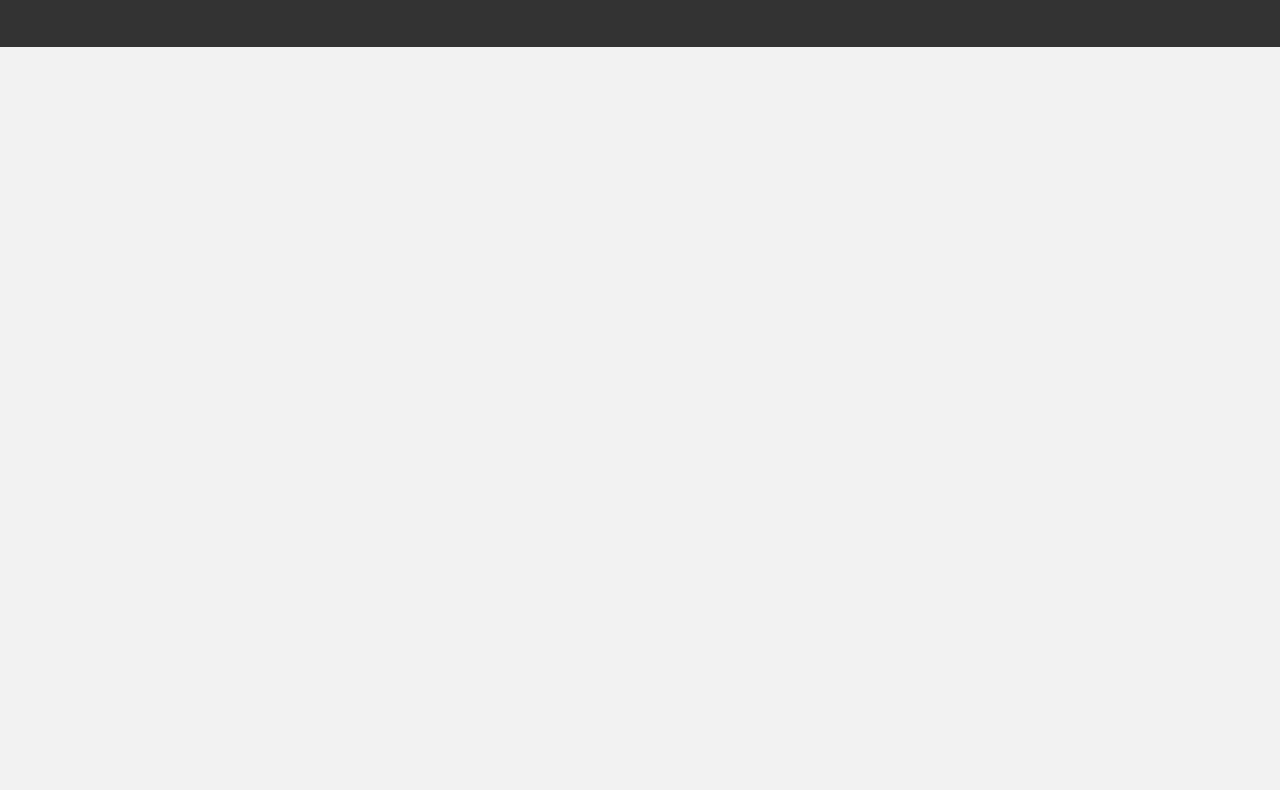
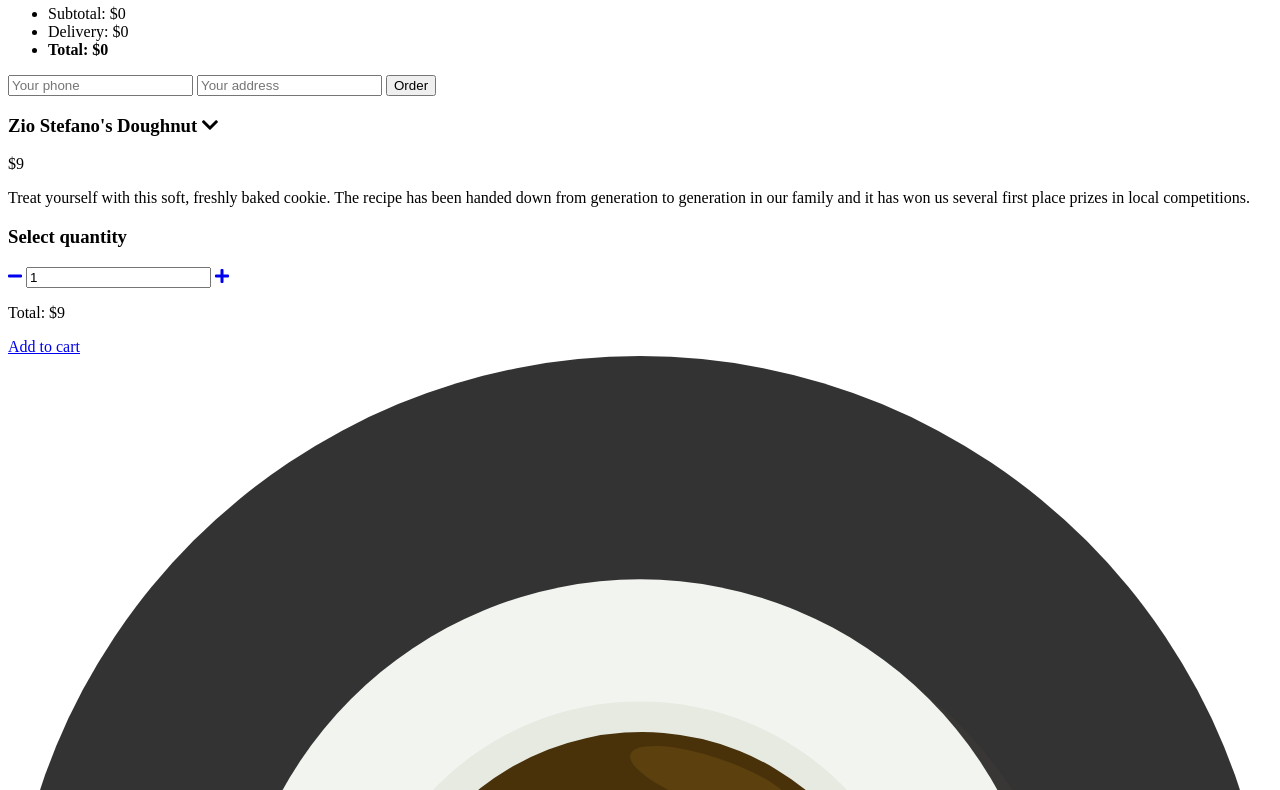
Before and after one commit to MateuszCrono/Project-Pizzeria, a website: page src/index.html in a window 1280 px wide. Shown: the part 156-946 px from the top of the page. Before the commit the page ends 800 px from the top, so only its background shows below. Drawn offline with nearby package versions, Linux system fonts and the light colour scheme; files that its build step writes are made by us from their sources.

Commit message:
finished rendering Product

```diff
--- a/src/js/script.js
+++ b/src/js/script.js
@@ -52,16 +52,61 @@
     menuProduct: Handlebars.compile(document.querySelector(select.templateOf.menuProduct).innerHTML),
   };
 
+  class Product {
+    constructor (id, data) {
+
+      const thisProduct = this;
+
+      thisProduct.id = id;
+      thisProduct.data = data;
+
+      thisProduct.renderInMenu();
+
+      console.log('new Product', thisProduct)
+
+    }
+    renderInMenu() {
+      const thisProduct = this;
+
+      //generate HTML based on template //
+      const generatedHTML = templates.menuProduct(thisProduct.data);
+      //Create element using utils.createElementfromHTML //
+      thisProduct.element = utils.createDOMFromHTML(generatedHTML);
+      // find menu container //
+      const menuContainer = document.querySelector(select.containerOf.menu);
+      //add element to menu //
+      menuContainer.appendChild(thisProduct.element);
+    }
+
+  }
+
+
   const app = {
-    init: function(){
+    initMenu: function(){
+      const thisApp = this;
+      console.log('ThisApp Data', thisApp.data);
+      for (let productData in thisApp.data.products) {
+        new Product(productData,thisApp.data.products[productData])
+      }
+    },
+    initData: function() {
+      const thisApp = this;
+
+      thisApp.data = dataSource;
+
+    },
+    init: function() {
       const thisApp = this;
       console.log('*** App starting ***');
       console.log('thisApp:', thisApp);
       console.log('classNames:', classNames);
       console.log('settings:', settings);
       console.log('templates:', templates);
+      thisApp.initData();
+      thisApp.initMenu();
     },
   };
 
   app.init();
+
 }
--- a/src/sass/style.scss
+++ b/src/sass/style.scss
@@ -6,3 +6,8 @@
 @import 'partials/cart';
 
 @import 'partials/product';
+
+h1
+{
+  color:red;
+}
```
Also changed, not shown: src/css/style.css (added).
